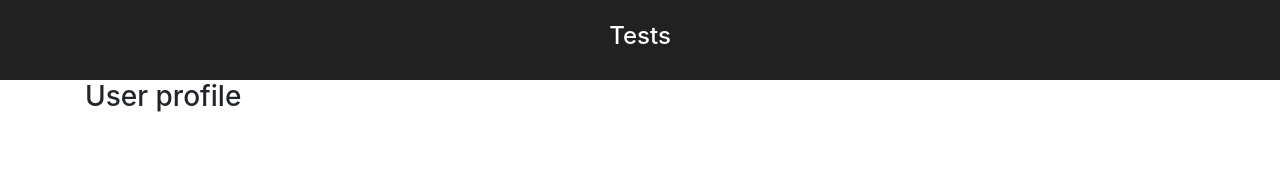
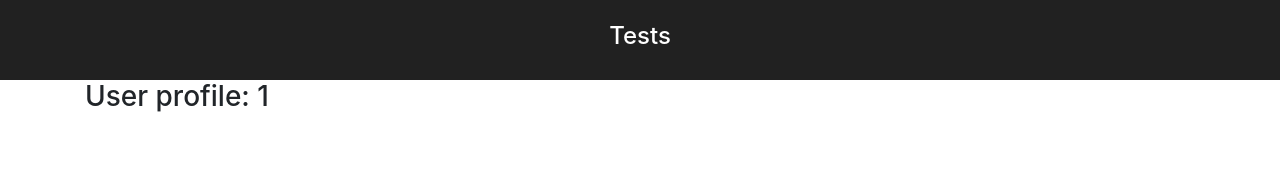
Before and after one commit to RegiShehi/skills-test-admin, a React (Create React App) app: page /users/1 in a window 1280 px wide. Shown: the top 170 px of the page. Built offline with nearby package versions, Linux system fonts and the light colour scheme.

Commit message:
Add route redirection

```diff
--- a/src/views/UserProfile/UserProfile.tsx
+++ b/src/views/UserProfile/UserProfile.tsx
@@ -13,9 +13,7 @@ interface IProps extends RouteComponentProps<MatchParams> {
 const UserProfile: React.FC<IProps> = ({ match }) => {
   const { id } = match.params;
 
-  console.log('Id: ', id);
-
-  return <h3>User profile</h3>;
+  return <h3>User profile: {id}</h3>;
 };
 
 export default UserProfile;
--- a/src/views/Users/Users.tsx
+++ b/src/views/Users/Users.tsx
@@ -2,6 +2,7 @@ import { useEffect } from 'react';
 import Table from 'react-bootstrap/Table';
 import Image from 'react-bootstrap/Image';
 import Button from 'react-bootstrap/Button';
+import { useHistory } from 'react-router-dom';
 import LOADING_STATE from '../../redux/constants/common';
 import { useAppDispatch, useAppSelector } from '../../redux/hooks/hooks';
 import { fetchUsers } from '../../redux/slices/userSlice';
@@ -10,6 +11,7 @@ import LoadingIndicator from '../../components/LoadingIndicator/LoadingIndicator
 
 const Users = () => {
   const dispatch = useAppDispatch();
+  const history = useHistory();
   const { users, loading, error } = useAppSelector((state) => state.usersReducer);
 
   useEffect(() => {
@@ -43,7 +45,9 @@ const Users = () => {
               <td>{user.last_name}</td>
               <td>{user.last_name}</td>
               <td>
-                <Button variant="info">Profile</Button>
+                <Button variant="info" onClick={() => history.push(`users/${user.id}`)}>
+                  Profile
+                </Button>
               </td>
             </tr>
           ))}
```
